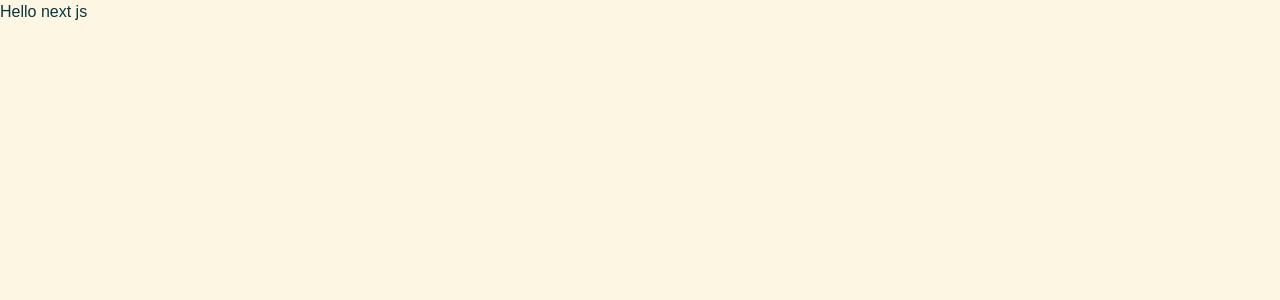
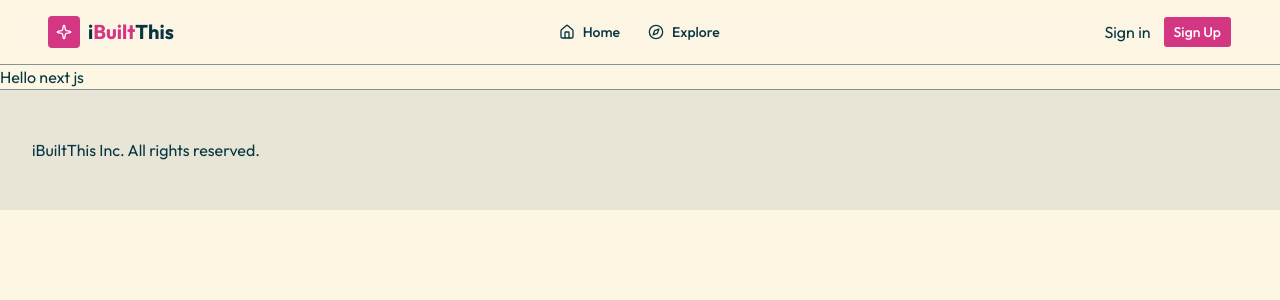
Before and after one commit to Rawat890/products-website-nextjs, a Next.js app: page / in a window 1280 px wide. Shown: the top 300 px of the page. Built offline with nearby package versions, Linux system fonts and the light colour scheme; no server answers.

Commit message:
feat: update layout component to use Outfit font and integrate ClerkProvider for authentication

```diff
--- a/app/layout.tsx
+++ b/app/layout.tsx
@@ -1,29 +1,32 @@
 import type { Metadata } from "next";
-import { Geist, Geist_Mono } from "next/font/google";
+import { Outfit } from "next/font/google";
 import "./globals.css";
+import Header from "@/components/common/header";
+import Footer from "@/components/common/footer";
+import { ClerkProvider } from "@clerk/nextjs";
 
-const geistSans = Geist({
-  variable: "--font-geist-sans",
-  subsets: ["latin"],
-});
-
-const geistMono = Geist_Mono({
-  variable: "--font-geist-mono",
-  subsets: ["latin"],
-});
+const outfit = Outfit({ subsets: ["latin"] });
 
 export const metadata: Metadata = {
-  title: "Create Next App",
-  description: "Generated by create next app",
+  title: "iBuiltThis - Share Your Creations, Discover New Launches",
+  description:
+    "A community platform for creators to showcase their apps, AI tools, SaaS products, and creative projects. Authentic launches, real builders, genuine feedback.",
 };
 
-export default function RootLayout({ children }: LayoutProps<"/">) {
+export default function RootLayout({
+  children,
+}: Readonly<{
+  children: React.ReactNode;
+}>) {
   return (
-    <html
-      lang="en"
-      className={`${geistSans.variable} ${geistMono.variable} h-full antialiased`}
-    >
-      <body className="min-h-full flex flex-col">{children}</body>
-    </html>
+    <ClerkProvider>
+      <html lang="en">
+        <body className={`${outfit.className} antialiased`}>
+          <Header />
+          {children}
+          <Footer />
+        </body>
+      </html>
+    </ClerkProvider>
   );
 }
```
